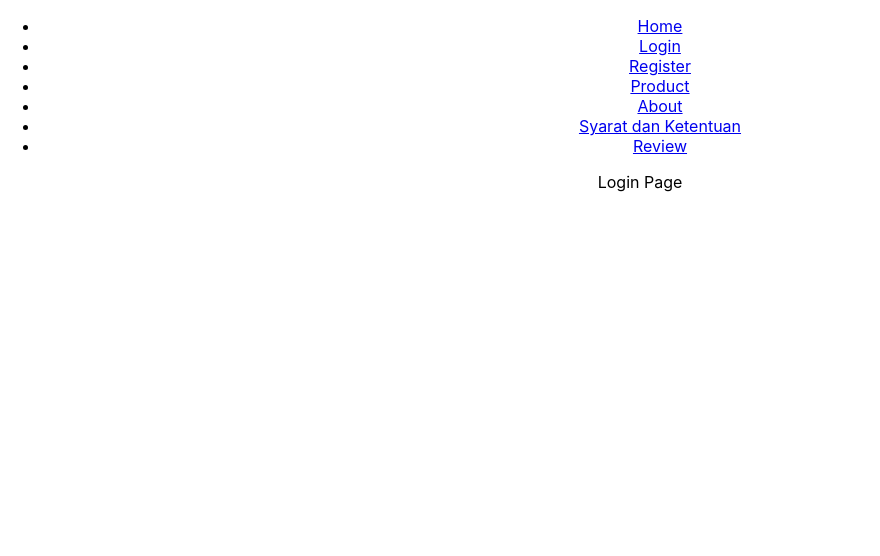
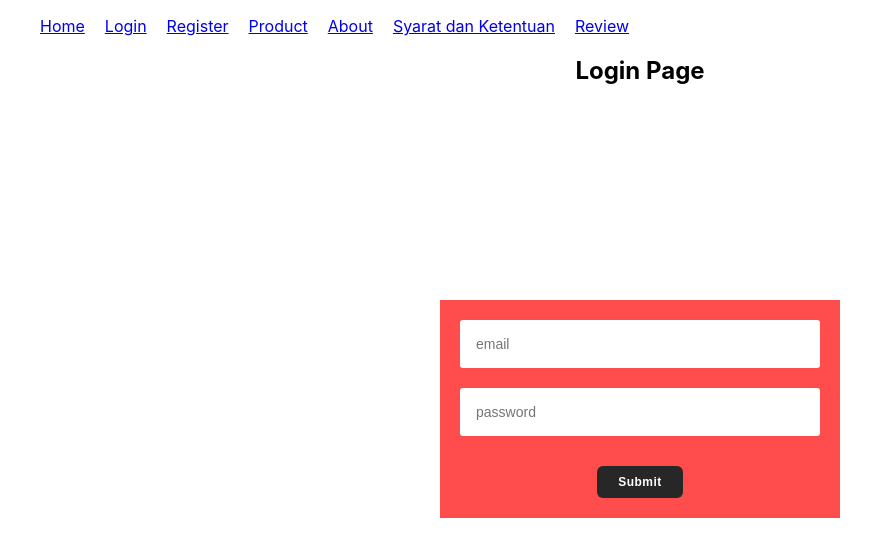
Before and after one commit to tuajie/kejutanmu, a React (Create React App) app: page /login in a window 1280 px wide. Shown: the top 556 px of the page, without its empty margins (0-880 px from the left). Built offline with nearby package versions, Linux system fonts and the light colour scheme.

Commit message:
edit style login register

```diff
--- a/src/App.css
+++ b/src/App.css
@@ -1,3 +1,14 @@
+ul{
+  list-style: none;
+}
+ul li{
+  float: left;
+  margin-right: 20px;
+}
+.clear{
+  clear: both;
+}
+
 .App {
   text-align: center;
 }
@@ -21,9 +32,9 @@
 
 .body-register{
   position: absolute;
-    width: 200px;
+    width: 400px;
     left: 50%;
-    margin-left: -100px;
+    margin-left: -200px;
     height: auto;
     top: 50%;
     margin-top: -100px;
@@ -31,13 +42,25 @@
     padding-top: 10px;
     padding-bottom: 20px;
 }
+.body-login{
+  position: absolute;
+    width: 400px;
+    left: 50%;
+    margin-left: -200px;
+    height: auto;
+    top: 50%;
+    margin-top: -100px;
+    background: #ff4c4c;
+    padding-top: 10px;
+    padding-bottom: 20px;
+}
 .form1{
-  width: auto;
-  padding: 10px 16px 10px 10px;
+  width: 84%;
+  padding: 4% 2% 4% 4%;
   margin: 10px 0;
   border-radius: 3px;
   border: none;
-  font-size: 12px;
+  font-size: 14px;
 }
 .button-submit{
   border: none;
--- a/src/App.js
+++ b/src/App.js
@@ -31,6 +31,7 @@ function App() {
             </ul>
           </nav>
 
+          <div className="clear"></div>
 
           <Route path="/" exact component={Home} />
           <Route path="/login" component={Login} />
--- a/src/page/login.js
+++ b/src/page/login.js
@@ -1,8 +1,19 @@
- import React from 'react';
+import React, { Fragment } from 'react';
+// import firebaseSetting from '../config/firebase'
 
  const Login = () =>{
      return(
-         <div>Login Page</div>
+        <Fragment>
+        <div className="dada">
+            <h2>Login Page</h2>
+        </div>
+
+        <div className="body-login">
+            <input className="form1" type="email" placeholder="email" />
+            <input className="form1" type="password" placeholder="password" />
+            <button className="button-submit">Submit</button>
+        </div>
+    </Fragment>
      )
  }
 
--- a/src/page/register.js
+++ b/src/page/register.js
@@ -1,15 +1,21 @@
-import React from 'react';
+import React, { Fragment } from 'react';
 import firebaseSetting from '../config/firebase'
 
 console.log('config firebase =>',firebaseSetting);
 
 const Register = () =>{
     return(
-        <div className="body-register">
-            <input className="form1" type="email" placeholder="email" />
-            <input className="form1" type="password" placeholder="password" />
-            <button className="button-submit">Submit</button>
-        </div>
+        <Fragment>
+            <div className="dada">
+                <h2>Register Page</h2>
+            </div>
+
+            <div className="body-register">
+                <input className="form1" type="text" placeholder="email" />
+                <input className="form1" type="password" placeholder="password" />
+                <button className="button-submit">Register</button>
+            </div>
+        </Fragment>
     )
 }
 
```
